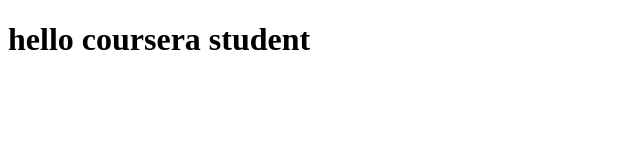
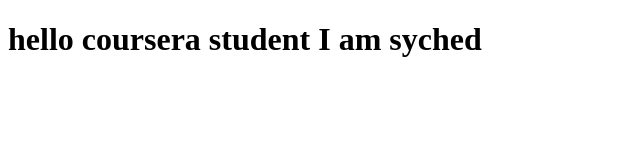
Before and after one commit to samueldu2/coursera-test, a plain HTML site: page index.html in a window 1280 px wide. Shown: the whole page, without its empty margins (0-640 px from the left). Drawn offline with Linux system fonts and the light colour scheme.

Commit message:
next version

```diff
--- a/index.html
+++ b/index.html
@@ -5,6 +5,6 @@
     <title>hello coursera</title>
   </head>
   <body>
-    <h1>hello coursera student</h1>
+    <h1>hello coursera student I am syched</h1>
   </body>
 </html>
```
